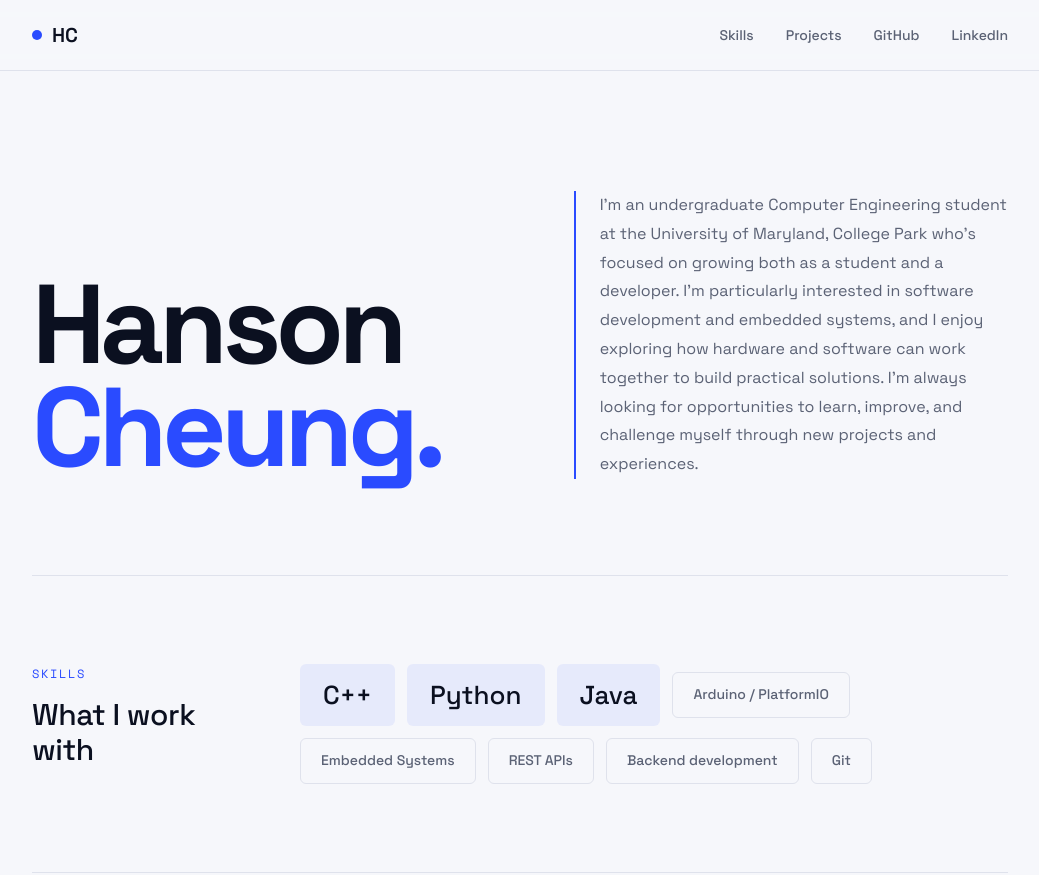
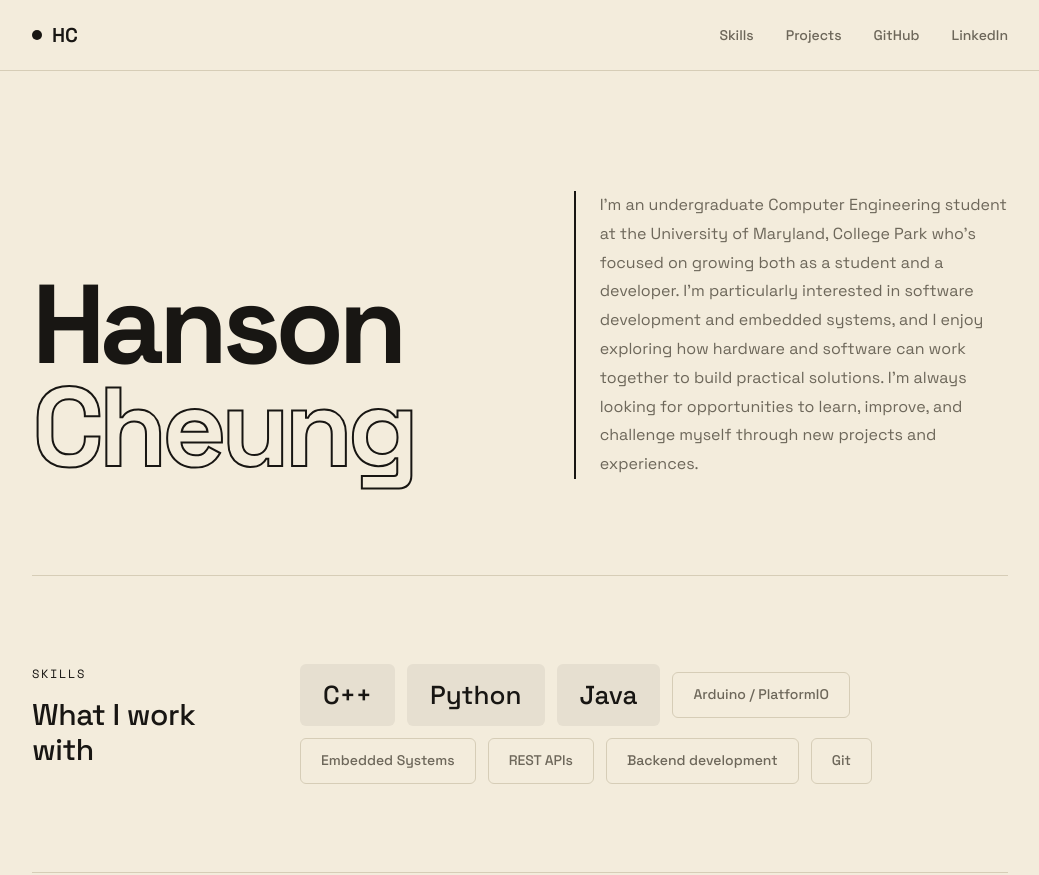
Before and after one commit to hcheung0/hcheung0.github.io, a plain HTML site: page index.html in a window 1280 px wide. Shown: the top 875 px of the page, without its empty margins (120-1159 px from the left). Drawn offline with nearby package versions, Linux system fonts and the light colour scheme.

Commit message:
Update color variables and header formatting

```diff
--- a/index.html
+++ b/index.html
@@ -9,13 +9,13 @@
   <link href="https://fonts.googleapis.com/css2?family=Space+Grotesk:wght@300;400;500;600;700&family=Space+Mono:wght@400;700&display=swap" rel="stylesheet"/>
   <style>
     :root {
-      --bg: #f6f7fb;
-      --surface: #ffffff;
-      --ink: #0b1020;
-      --muted: #5b6275;
-      --line: #dfe2ec;
-      --accent: #2a4bff;
-      --accent-soft: rgba(42, 75, 255, 0.08);
+      --bg: #f3ecdc;
+      --surface: #f9f4e8;
+      --ink: #181613;
+      --muted: #6d675a;
+      --line: #d6cdb7;
+      --accent: #181613;
+      --accent-soft: rgba(24, 22, 19, 0.06);
       --serif: 'Space Grotesk', system-ui, sans-serif;
       --sans: 'Space Grotesk', system-ui, sans-serif;
       --mono: 'Space Mono', ui-monospace, monospace;
@@ -23,13 +23,13 @@
 
     @media (prefers-color-scheme: dark) {
       :root {
-        --bg: #080b16;
-        --surface: #0e1324;
-        --ink: #eef1fb;
-        --muted: #8a92aa;
-        --line: #1e2540;
-        --accent: #6b8bff;
-        --accent-soft: rgba(107, 139, 255, 0.12);
+        --bg: #181613;
+        --surface: #1f1c18;
+        --ink: #f3ecdc;
+        --muted: #9a9382;
+        --line: #342f27;
+        --accent: #f3ecdc;
+        --accent-soft: rgba(243, 236, 220, 0.08);
       }
     }
 
@@ -141,7 +141,8 @@
 
     h1 span {
       font-weight: 700;
-      color: var(--accent);
+      color: transparent;
+      -webkit-text-stroke: 2px var(--ink);
     }
 
     .hero-sub {
@@ -340,7 +341,7 @@
     .btn-ghost:hover {
       background: var(--accent);
       border-color: var(--accent);
-      color: #fff;
+      color: var(--bg);
     }
 
     /* ---------- Footer ---------- */
@@ -418,7 +419,7 @@
   <div class="container">
 
     <header>
-      <h1 class="fade-up delay-1">Hanson<br/><span>Cheung.</span></h1>
+      <h1 class="fade-up delay-1">Hanson<br/><span>Cheung</span></h1>
       <p class="hero-sub fade-up delay-2">
         I'm an undergraduate Computer Engineering student at the University of Maryland, College Park who's focused on growing both as a student and a developer. I'm particularly interested in software development and embedded systems, and I enjoy exploring how hardware and software can work together to build practical solutions. I'm always looking for opportunities to learn, improve, and challenge myself through new projects and experiences.
       </p>
```
